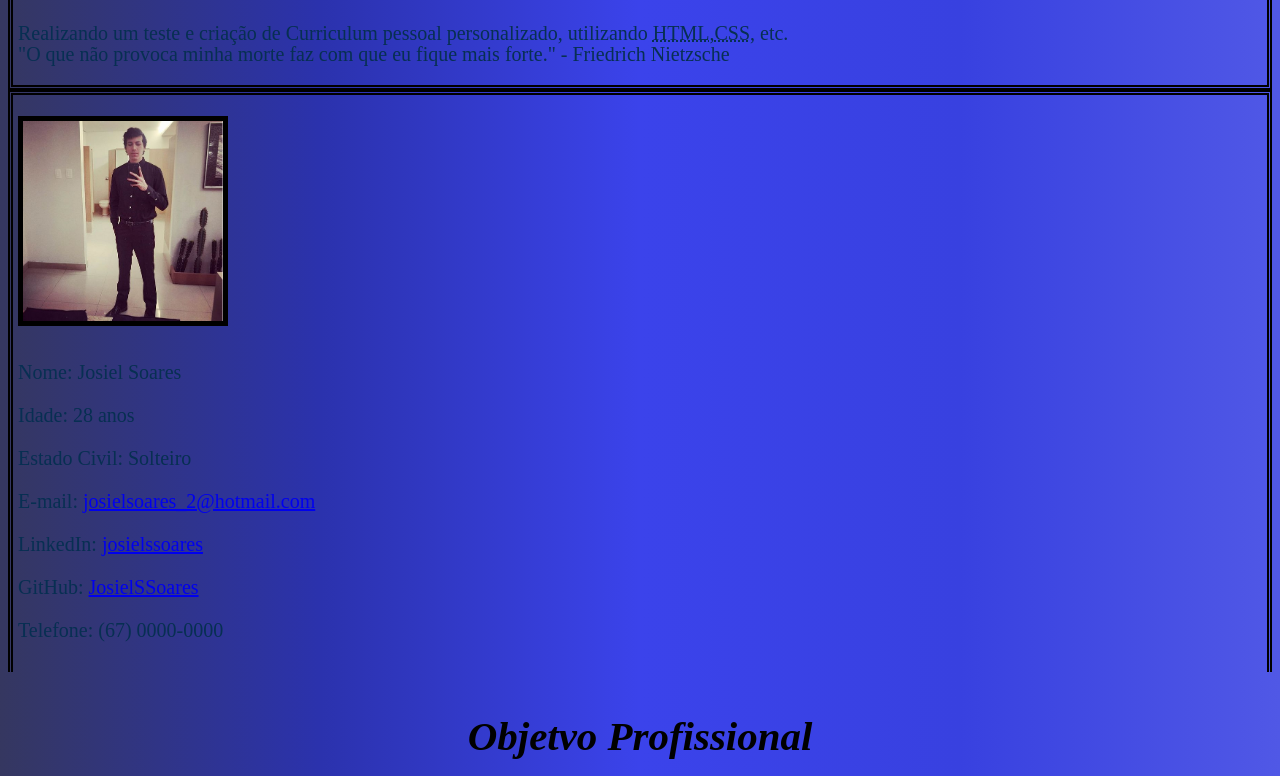
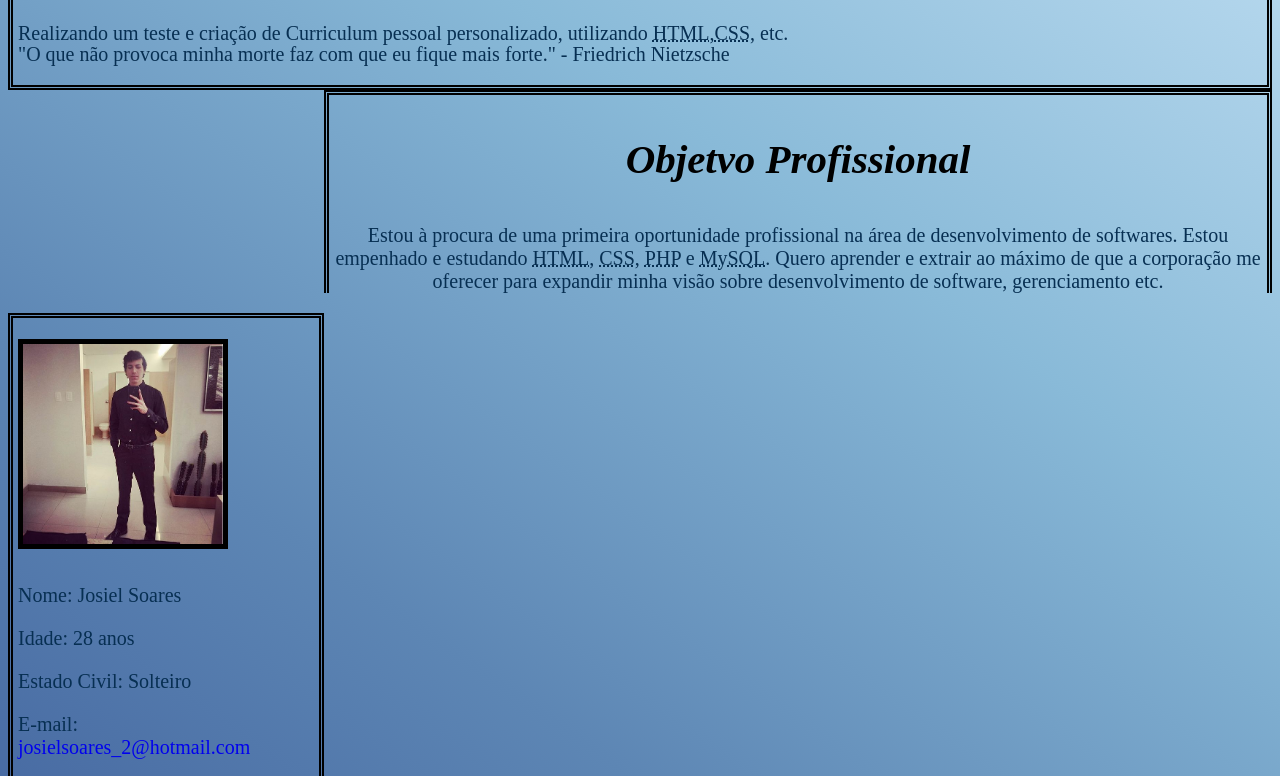
Before and after one commit to JosielSSoares/Portfolio, a plain HTML site: page index.html in a window 1280 px wide. Shown: the part 155-931 px from the top of the page. Drawn offline with Linux system fonts and the light colour scheme; files that its build step writes are made by us from their sources; files whose address does not match are found by name; a web font is replaced by a local one.

Commit message:
Atualização de código
Realizado troca do backgrundo com efeito degrade em angulo inicial de 145º.
Realizado alteração de Model Box(Objetivo Profissional) na mesma altura da imagem de perfil mas sem sucesso.

```diff
--- a/estilo.css
+++ b/estilo.css
@@ -1,6 +1,8 @@
 /* Importação de fonte externa do Google Fonts*/
 @import url('https://fonts.googleapis.com/css2?family=Cormorant+SC:wght@300;400&display=swap');
 @import url('https://fonts.googleapis.com/css2?family=Cormorant+SC:wght@300;400&family=Edu+TAS+Beginner&display=swap');
+/*configuração geral para animação de background mas não está funcionando */
+
 @keyframes degrade-animado{
     0%{
         background-position-x: 0%;
@@ -9,14 +11,14 @@
         background-position-y: 100%;
     }
 }
-/* configuraçoes de background*/
-body{   background-image:linear-gradient(to left, #5058E6, #3841E0, #3B43EB, #2B32AD, #353760);
+/* configuraçoes de background com efeito degrade*/
+body{   background-image:linear-gradient(-145deg, #BFDEF2, #89BAD8, #5D86B4, #3D5D9A,#212C62);
         animation-name: degrade-animado;
         animation-duration: 5s;
         animation-direction: alternate;
         animation-iteration-count: infinite;
+}
 
-    }
 /*Propriedades da classe topo */
 .topo{
     font-family: 'Cormorant SC', serif;
@@ -25,9 +27,8 @@ body{   background-image:linear-gradient(to left, #5058E6, #3841E0, #3B43EB, #2B
     text-align: auto;
     font-size: 35px;
     padding: 1px 50px 10px 5px;
+}
 
-
-}
 /*Propriedades da classe que configura a citação embaixo do titulo do site(classe topo) */
 .subtituloTopo{
     font-family: 'Cormorant SC', serif;
@@ -36,8 +37,8 @@ body{   background-image:linear-gradient(to left, #5058E6, #3841E0, #3B43EB, #2B
     text-align: left;
     font-size: 20px;
     line-height: 5%;
+}
 
-}
 /*Classe para propriedades do titulos do site */
 .fontSub{
     font-family: 'Cormorant SC', serif;
@@ -46,27 +47,40 @@ body{   background-image:linear-gradient(to left, #5058E6, #3841E0, #3B43EB, #2B
     width:100%;
     color: black;
 }
+
 /*Classe para criação de bordas dentro da DIV em que a imagem de perfil está alocada*/
 .ImagemQuemSou{
     border-top: 5px double black;
     border-left: 5px double black;
     border-right: 5px double black;;
     padding: 1px 50px 10px 5px;
+    margin-right: 75%;
     text-align: left;
+}
 
-}
 /*Classe para criação de bordas em volta da imagem de perfil*/
 .figure{
     border: 5px solid black;
 }
+
 /*Classe dos parametros da div das minhas informações*/
 .quemSou{
     color: black;
     border-left: 5px double black;
     border-right: 5px double black;;
     padding: 1px 50px 10px 5px;
+    margin-right: 75%;
     text-align: left;
 }
+.objetivoPro{
+    display:flexbox;
+    border-top: 5px double black;
+    border-left: 5px double black;
+    border-right: 5px double black;
+    margin-left: 25%;
+    text-align: center;
+}
+
 /*tag para paremetrização de todos os topicos do site que não foram parametrizados em classes. */
 p{
     font-family: 'Cormorant SC', serif;
@@ -75,14 +89,15 @@ p{
     color:#072f52;
     line-height: auto;
 }
+
 /*Classe com as propriedades do botão trocar de página*/
 .botao{
-    background-color: blue;
+    background-color: #5D86B4;
     color: white;
     padding: 15px;
     border-radius: 10px;
     text-decoration: none;
 }
 .botao:hover{
-    background:crimson;
+    background:#111248;
 }
--- a/index.html
+++ b/index.html
@@ -19,7 +19,14 @@
         <p class="subtituloTopo">Realizando um teste e criação de Curriculum pessoal personalizado, utilizando <abbr title="Linguagem de Marcação de HiperTexto">HTML</abbr>,<abbr title="Cascading Style Sheets">CSS</abbr>, etc.</p>
         <p class="subtituloTopo">"O que não provoca minha morte faz com que eu fique mais forte." - Friedrich Nietzsche</p>
     </div>
+    <!-- Terceiro Bloco - Realizado o comando abbr titile para descrever as siglas quando o mouse está em cima da palava-->
 
+    <div class="fontSub">
+        <div class="objetivoPro">
+        <h3><i>Objetvo Profissional</i></h3>
+        <p>Estou à procura de uma primeira oportunidade profissional na área de desenvolvimento de softwares. Estou empenhado e estudando <abbr title="Linguagem de Marcação de HiperTexto">HTML</abbr>, <abbr title="Cascading Style Sheets">CSS</abbr>, <abbr title="Personal Home Page">PHP</abbr> e <abbr title="Data Base Management System">MySQL</abbr>. Quero aprender e extrair ao máximo de que a corporação me oferecer para expandir minha visão sobre desenvolvimento de software, gerenciamento etc.</p>
+        </div>
+    </div>
     <!-- Segundo Bloco com informações Pessoais-->
     <div class="ImagemQuemSou">
         <h2></h2>
@@ -28,23 +35,16 @@
     </div>
 
     <div class="quemSou">
+
         <p>Nome: Josiel Soares</p>
         <p>Idade: 28 anos</p>
         <p>Estado Civil: Solteiro</p>
         <!--Email com Link de URL Absoluto- Abrindo em nova aba-->
-        <p>E-mail: <a href="https://login.live.com/login.srf?wa=wsignin1.0&rpsnv=13&ct=1657169354&rver=7.0.6737.0&wp=MBI_SSL&wreply=https%3a%2f%2foutlook.live.com%2fowa%2f%3fnlp%3d1%26RpsCsrfState%3df5de6c90-55c0-abc0-2dce-1041db61b9f5&id=292841&aadredir=1&CBCXT=out&lw=1&fl=dob%2cflname%2cwld&cobrandid=90015" target="_blank">josielsoares_2@hotmail.com</a></p>
-        <p>LinkedIn: <a href=" https://www.linkedin.com/in/josielssoares/" target="_blank">josielssoares</a></p>
-        <p>GitHub: <a href="https://github.com/JosielSSoares" target="_blank">JosielSSoares</a></p>
+        <p>E-mail: <a href="https://login.live.com/login.srf?wa=wsignin1.0&rpsnv=13&ct=1657169354&rver=7.0.6737.0&wp=MBI_SSL&wreply=https%3a%2f%2foutlook.live.com%2fowa%2f%3fnlp%3d1%26RpsCsrfState%3df5de6c90-55c0-abc0-2dce-1041db61b9f5&id=292841&aadredir=1&CBCXT=out&lw=1&fl=dob%2cflname%2cwld&cobrandid=90015" target="_blank" style="text-decoration: none;">josielsoares_2@hotmail.com</a></p>
+        <p>LinkedIn: <a href=" https://www.linkedin.com/in/josielssoares/" target="_blank" style="text-decoration: none;">josielssoares</a></p>
+        <p>GitHub: <a href="https://github.com/JosielSSoares" target="_blank" style="text-decoration: none;">JosielSSoares</a></p>
         <p>Telefone: (67) 0000-0000</p>
     </div>
-
-    <!-- Terceiro Bloco - Realizado o comando abbr titile para descrever as siglas quando o mouse está em cima da palava-->
-    <div class="fontSub">
-        <h3><i>Objetvo Profissional</i></h3>
-        <p>Estou à procura de uma primeira oportunidade profissional na área de desenvolvimento de softwares. Estou empenhado e estudando <abbr title="Linguagem de Marcação de HiperTexto">HTML</abbr>, <abbr title="Cascading Style Sheets">CSS</abbr>, <abbr title="Personal Home Page">PHP</abbr> e <abbr title="Data Base Management System">MySQL</abbr>. Quero aprender e extrair ao máximo de que a corporação me oferecer para expandir minha visão sobre desenvolvimento de software, gerenciamento etc.</p>
-    <hr>
-    </div>
-
     <!-- Quarto Blobo Sobre formação em estudos com certificados-->
     <div class="fontSub">
         <h4><i>Formação Acadêmica</i></h4>
```
